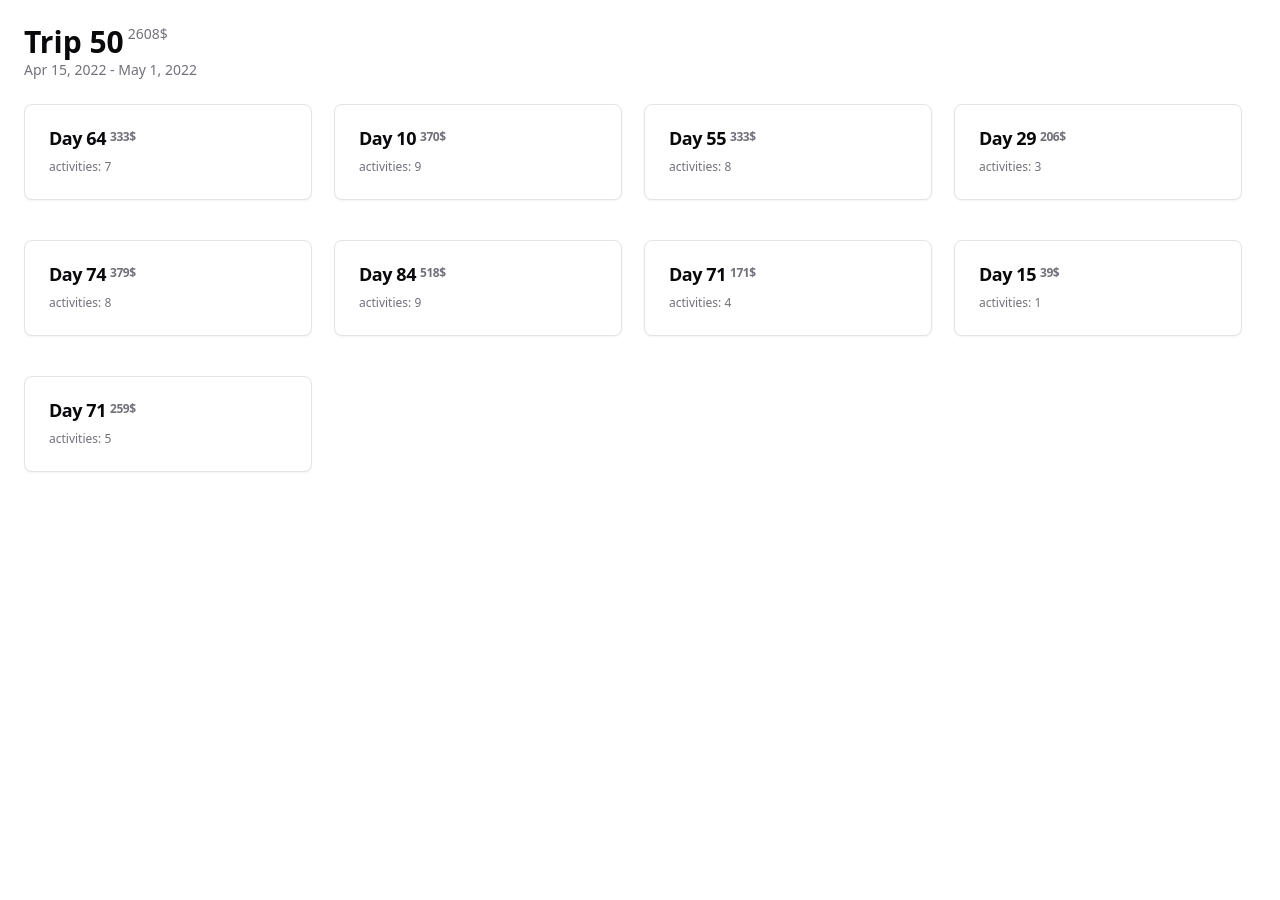
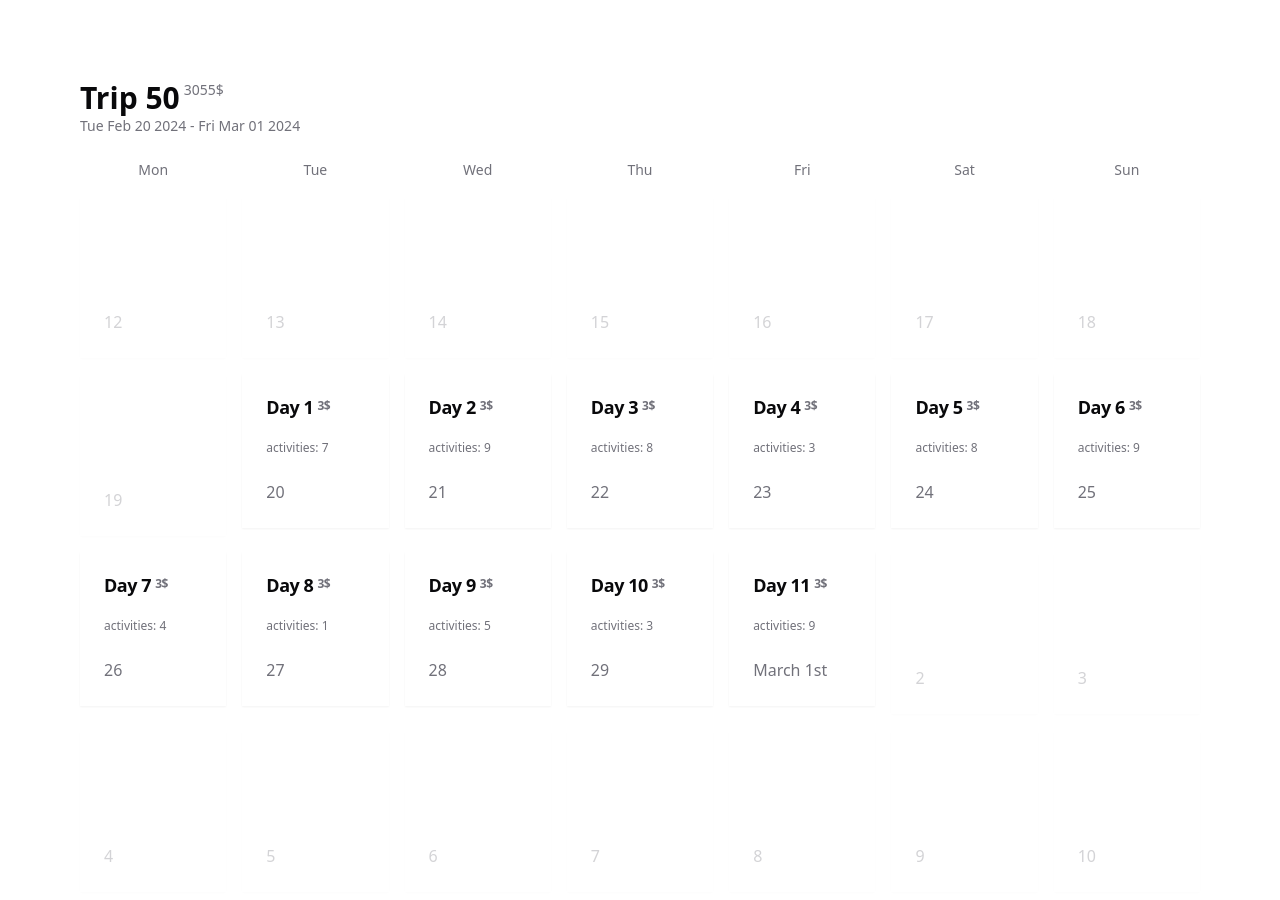
Before and after one commit to robertkocsis/trip-trackr, a SvelteKit app: page /trip/1 in a window 1280 px wide. Shown: the top 900 px of the page. Before the commit the page ends 800 px from the top, so only its background shows below. Built offline with nearby package versions, Linux system fonts and the light colour scheme.

Commit message:
Add a calendar view for viewing the trip's days

```diff
--- /dev/null
+++ b/src/lib/components/custom/calendar-view/CalendarDay.svelte
@@ -0,0 +1,64 @@
+<script lang="ts">
+	import * as Card from '$components/ui/card';
+	import type { TripDay } from '$lib/entities/Day';
+	export let day: TripDay | undefined = undefined;
+	export let date: Date;
+
+	const months = [
+		'January',
+		'February',
+		'March',
+		'April',
+		'May',
+		'June',
+		'July',
+		'August',
+		'September',
+		'October',
+		'November',
+		'December'
+	];
+</script>
+
+{#if day}
+	<a href="/day/1">
+		<Card.Root class="rounded-none border-none">
+			<Card.Header>
+				<Card.Title class="flex">
+					<p>
+						{day.name}
+					</p>
+					<p class="text-xs text-muted-foreground ml-1">3$</p>
+				</Card.Title>
+			</Card.Header>
+			<Card.Content>
+				<div class="grid space-y-1">
+					<p class="text-xs text-muted-foreground line-clamp-3">
+						activities: {day.activities.length}
+					</p>
+				</div>
+			</Card.Content>
+			<Card.Footer>
+				{#if date.getDate() === 1}
+					<p class="text-muted-foreground">{months[date.getMonth()]} 1st</p>
+				{:else}
+					<p class="text-muted-foreground">{date.getDate()}</p>
+				{/if}
+			</Card.Footer>
+		</Card.Root>
+	</a>
+{:else}
+	<Card.Root class="rounded-none opacity-30 border-none">
+		<Card.Header>
+			<Card.Title class="opacity-0 select-none">lorem</Card.Title>
+		</Card.Header>
+		<Card.Content class="opacity-0 select-none">ipsum</Card.Content>
+		<Card.Footer>
+			{#if date.getDate() === 1}
+				<p class="text-muted-foreground">{months[date.getMonth()]} 1st</p>
+			{:else}
+				<p class="text-muted-foreground">{date.getDate()}</p>
+			{/if}
+		</Card.Footer>
+	</Card.Root>
+{/if}
--- /dev/null
+++ b/src/lib/components/custom/calendar-view/CalendarView.svelte
@@ -0,0 +1,45 @@
+<script lang="ts">
+	import CalendarDay from '$components/custom/calendar-view/CalendarDay.svelte';
+	import { getDaysForCalendar } from '$components/custom/calendar-view/getDaysForCalendar';
+	import type { TripDay } from '$lib/entities/Day';
+	import type { Trip } from '$lib/entities/Trip';
+	import { currentTrip } from '$lib/stores/currentTrip.store';
+	import { derived } from 'svelte/store';
+
+	let days = derived(currentTrip, ($currentTrip) => {
+		return getDaysForCalendar(new Date($currentTrip.startDate), new Date($currentTrip.endDate));
+	});
+
+	let weekdays = ['Mon', 'Tue', 'Wed', 'Thu', 'Fri', 'Sat', 'Sun'];
+
+	const datesEqual = (date1: Date, date2: Date) => {
+		return (
+			date1.getDate() === date2.getDate() &&
+			date1.getMonth() === date2.getMonth() &&
+			date1.getFullYear() === date2.getFullYear()
+		);
+	};
+
+	const getTripDay = (trip: Trip, date: Date): TripDay | undefined => {
+		const result = $currentTrip.days.find((tripDay) => datesEqual(new Date(tripDay.date), date));
+		if (result) {
+			result.name = `Day ${$currentTrip.days.indexOf(result) + 1}`;
+		}
+		return result;
+	};
+</script>
+
+<div class="grid grid-flow-row grid-cols-7 gap-4">
+	{#each weekdays as weekday}
+		<div class="text-sm text-muted-foreground text-center">{weekday}</div>
+	{/each}
+	{#each $days.daysBefore as date}
+		<CalendarDay {date}></CalendarDay>
+	{/each}
+	{#each $days.tripDays as date, index}
+		<CalendarDay {date} day={getTripDay($currentTrip, date)}></CalendarDay>
+	{/each}
+	{#each $days.daysAfter as date}
+		<CalendarDay {date}></CalendarDay>
+	{/each}
+</div>
--- /dev/null
+++ b/src/lib/components/custom/calendar-view/getDaysForCalendar.ts
@@ -0,0 +1,71 @@
+export const getDaysForCalendar = (
+	startDate: Date,
+	endDate: Date
+): { daysBefore: Date[]; tripDays: Date[]; daysAfter: Date[] } => {
+	const daysBefore = getDatesUntilLastMonday(startDate);
+	const tripDays = getDatesBetween(startDate, endDate);
+	const daysAfter = getDatesUntilNextSunday(endDate);
+
+	daysAfter.sort((a, b) => a.getTime() - b.getTime());
+	tripDays.sort((a, b) => a.getTime() - b.getTime());
+	daysBefore.sort((a, b) => a.getTime() - b.getTime());
+
+	return {
+		daysBefore,
+		tripDays,
+		daysAfter
+	};
+};
+
+export const getDatesBetween = (startDate: Date, endDate: Date): Date[] => {
+	const dates = [];
+	let currentDate = startDate;
+	while (currentDate <= endDate) {
+		dates.push(new Date(currentDate));
+		const newDate = new Date(currentDate);
+		newDate.setDate(newDate.getDate() + 1);
+		currentDate = newDate;
+	}
+
+	return dates;
+};
+
+const getDatesUntilNextSunday = (date: Date): Date[] => {
+	let foundSunday = false;
+	const dates = [];
+	let currentDate = date;
+	while (!foundSunday) {
+		const nextDate = new Date(currentDate);
+		nextDate.setDate(nextDate.getDate() + 1);
+		dates.push(new Date(nextDate));
+
+		const isSunday = new Date(nextDate).getDay() === 0;
+		if (isSunday && dates.length > 2) {
+			foundSunday = true;
+		}
+
+		currentDate = nextDate;
+	}
+
+	return dates;
+};
+
+const getDatesUntilLastMonday = (date: Date): Date[] => {
+	let foundSunday = false;
+	const dates = [];
+	let currentDate = date;
+	while (!foundSunday) {
+		const nextDate = new Date(currentDate);
+		nextDate.setDate(nextDate.getDate() - 1);
+		dates.push(new Date(nextDate));
+
+		const isMonday = new Date(nextDate).getDay() === 1;
+		if (isMonday && dates.length > 2) {
+			foundSunday = true;
+		}
+
+		currentDate = nextDate;
+	}
+
+	return dates;
+};
--- a/src/lib/entities/Day.ts
+++ b/src/lib/entities/Day.ts
@@ -1,10 +1,10 @@
 import type { Activity } from '$lib/entities/Activity';
 
-interface Day {
+interface TripDay {
 	id: string;
 	date: string;
-	name: string;
+	name?: string;
 	activities: Activity[];
 }
 
-export type { Day };
+export type { TripDay };
--- a/src/routes/+layout.svelte
+++ b/src/routes/+layout.svelte
@@ -2,6 +2,6 @@
 	import '../app.css';
 </script>
 
-<div class="p-6 w-100 h-100">
+<div class="p-20 w-100 h-100">
 	<slot />
 </div>
--- a/src/routes/mockdata.ts
+++ b/src/routes/mockdata.ts
@@ -1,3 +1,4 @@
+import { getDatesBetween } from '$components/custom/calendar-view/getDaysForCalendar';
 import type { Activity } from '$lib/entities/Activity';
 import type { Day } from '$lib/entities/Day';
 import type { Trip } from '$lib/entities/Trip';
@@ -38,20 +39,26 @@ const day: Day = {
 };
 
 export const createTrip = (): Trip => {
+	const startDate = new Date();
+	const endDate = new Date(new Date().setDate(new Date().getDate() + 10));
 	return {
 		id: Math.random.toString(),
 		name: `Trip ${getRandomNumber(1, 100)}`,
-		startDate: new Date().toISOString(),
-		endDate: new Date().toISOString(),
-		days: Array.from({ length: getRandomNumber(1, 10) }, createDay)
+		startDate: startDate.toISOString(),
+		endDate: endDate.toISOString(),
+		days: createDays(startDate, endDate)
 	};
 };
 
-const createDay = (): Day => {
+export const createDays = (from: Date, to: Date): Day[] => {
+	return getDatesBetween(from, to).map(createDay);
+};
+
+const createDay = (date: Date): Day => {
 	return {
 		id: Math.random.toString(),
 		name: `Day ${getRandomNumber(1, 100)}`,
-		date: new Date().toISOString(),
+		date: date.toISOString(),
 		activities: Array.from({ length: getRandomNumber(1, 10) }, createActivity)
 	};
 };
--- a/src/routes/trip/[id]/+page.svelte
+++ b/src/routes/trip/[id]/+page.svelte
@@ -1,7 +1,7 @@
 <script lang="ts">
+	import CalendarView from '$components/custom/calendar-view/CalendarView.svelte';
+	import type { Trip } from '$lib/entities/Trip';
 	import { currentTrip } from '$lib/stores/currentTrip.store';
-	import DayCard from '$components/custom/day/DayCard.svelte';
-	import type { Trip } from '$lib/entities/Trip';
 
 	const calculateTripCost = (trip: Trip) => {
 		let cost = 0;
@@ -22,19 +22,11 @@
 		<span class="text-sm text-muted-foreground">{calculateTripCost($currentTrip)}$</span>
 	</div>
 
-	<p class="text-sm text-muted-foreground">Apr 15, 2022 - May 1, 2022</p>
+	<p class="text-sm text-muted-foreground">
+		{new Date($currentTrip.startDate).toDateString()} - {new Date(
+			$currentTrip.endDate
+		).toDateString()}
+	</p>
 </div>
 
-<div class="grid gap-x-2 gap-y-10">
-	{#each $currentTrip.days as day}
-		<a href="/day/{day.id}">
-			<DayCard {day} activityLimit={3} />
-		</a>
-	{/each}
-</div>
-
-<style lang="postcss">
-	.grid {
-		grid-template-columns: repeat(auto-fill, minmax(300px, 1fr));
-	}
-</style>
+<CalendarView></CalendarView>
```
